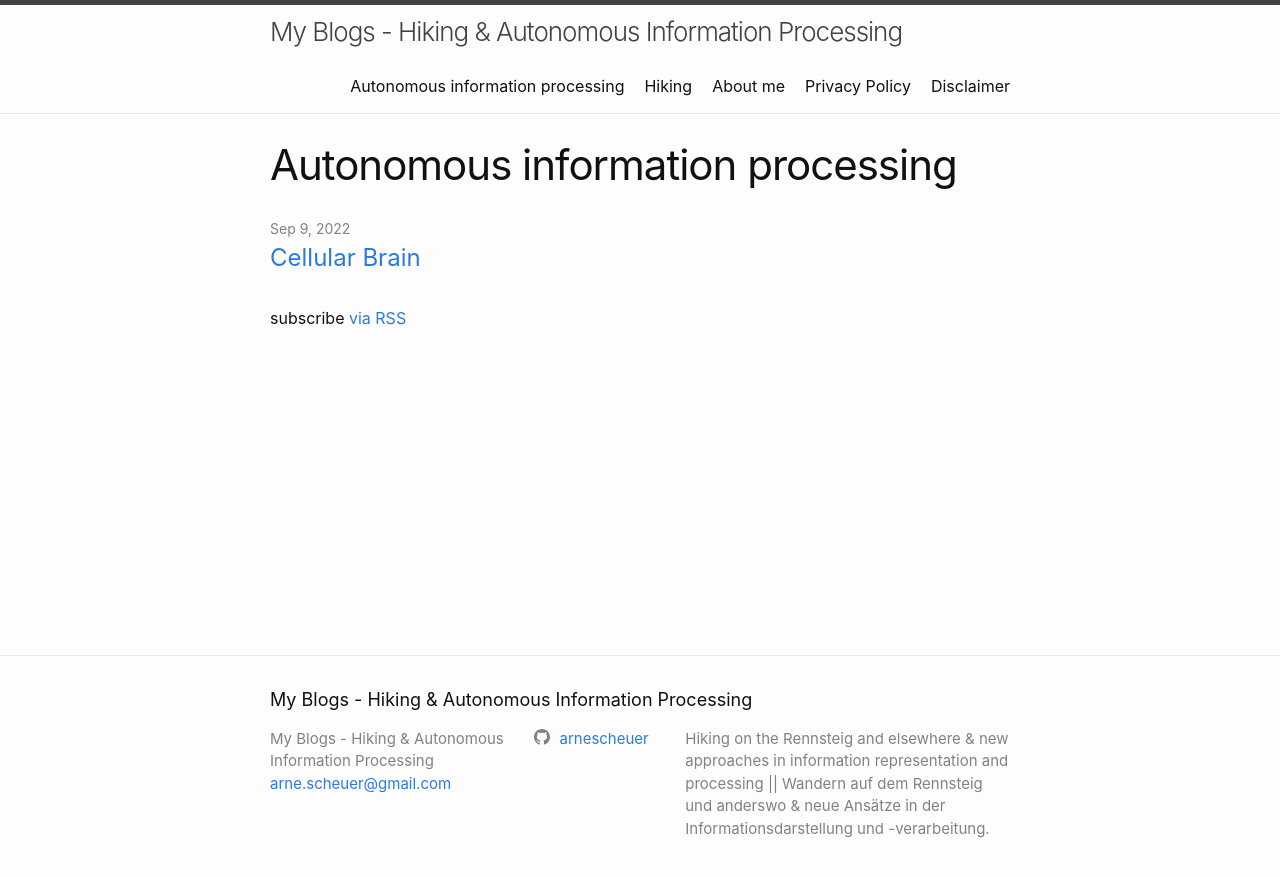
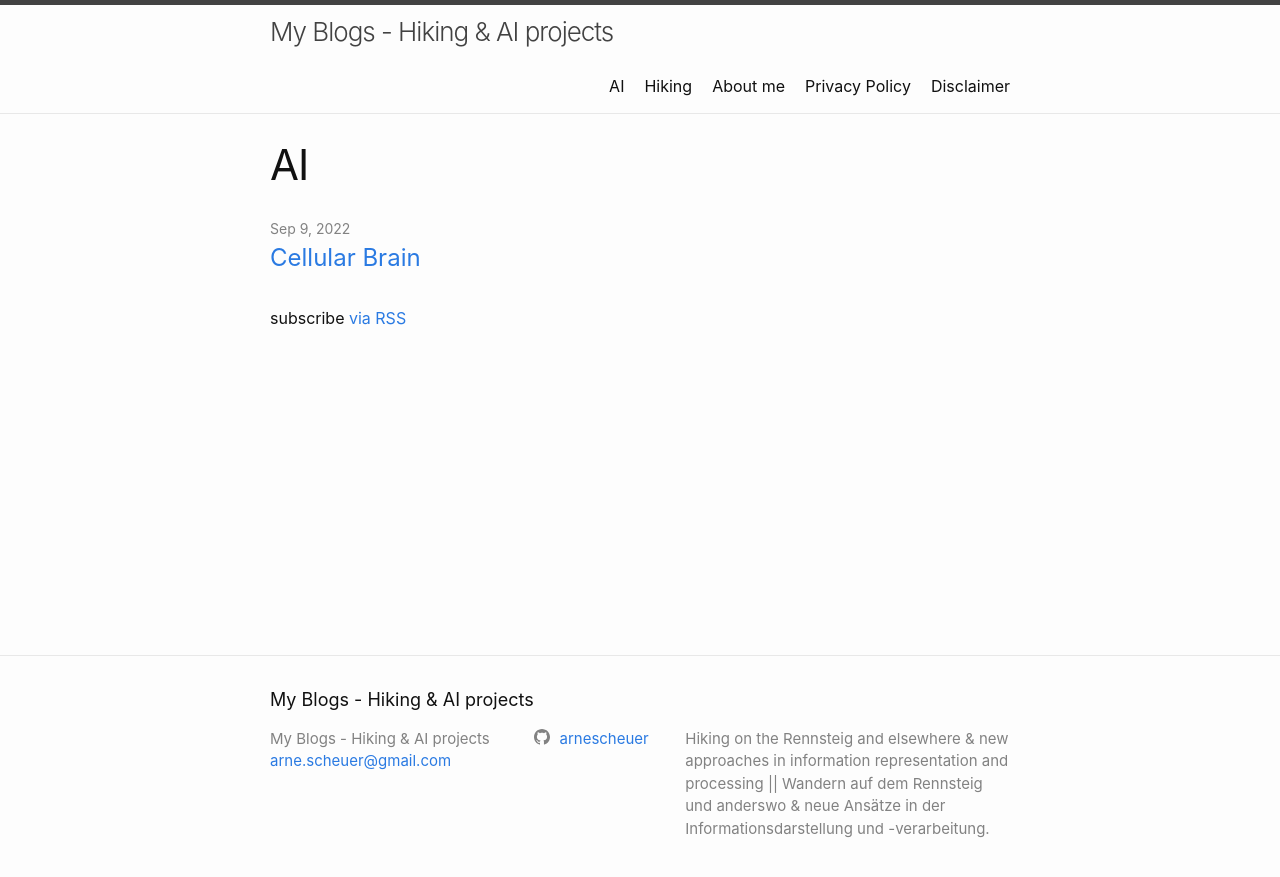
Before and after one commit to arnescheuer/arnescheuer.github.io, a Jekyll site: the page built from aip/aip-posts.markdown, in a window 1280 px wide. Shown: the top 877 px of the page. Built offline with Jekyll 4.4.1, drawn with Linux system fonts in a browser that asks for light colours.

Commit message:
New home page title shorten
Shorten titles of blogs

```diff
--- a/_config.yml
+++ b/_config.yml
@@ -18,7 +18,7 @@
 # You can create any custom variable you would like, and they will be accessible
 # in the templates via {{ site.myvariable }}.
 
-title: My Blogs - Hiking & Autonomous Information Processing
+title: My Blogs - Hiking & AI projects
 email: arne.scheuer@gmail.com
 description:
   Hiking on the Rennsteig and elsewhere & new approaches in information representation and processing ||
--- a/aip/aip-posts.markdown
+++ b/aip/aip-posts.markdown
@@ -1,4 +1,4 @@
 ---
 layout: postlist-aip
-title: Autonomous information processing
+title: AI
 ---
```
